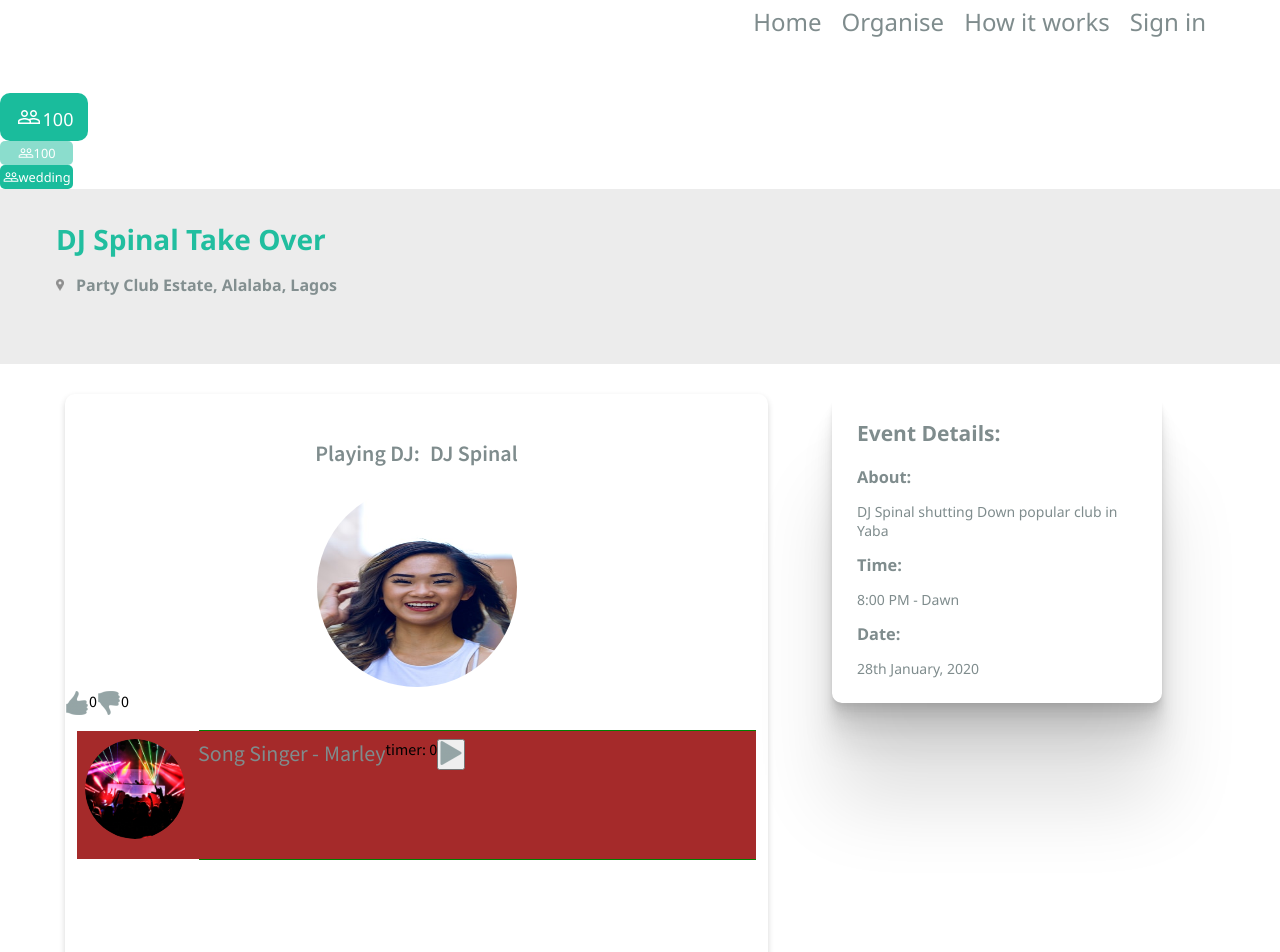
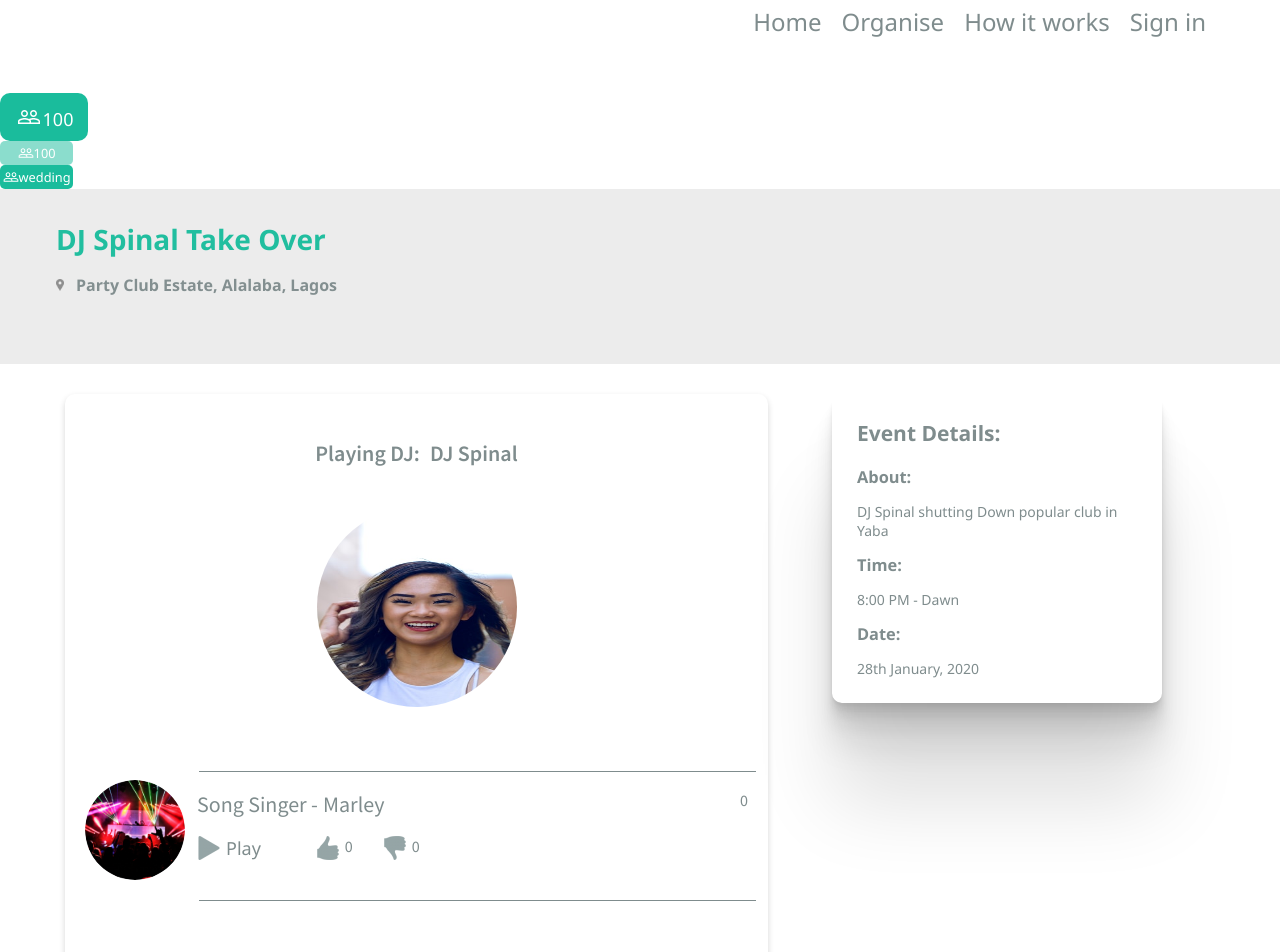
Before and after one commit to meekg33k/sca-code-queens, a React (Create React App) app: page /event in a window 1280 px wide. Shown: the top 952 px of the page. Built offline with nearby package versions, Linux system fonts and the light colour scheme.

Commit message:
worked on styling

```diff
--- a/src/components/CoverPhoto/CoverPhoto.css
+++ b/src/components/CoverPhoto/CoverPhoto.css
@@ -22,12 +22,11 @@
 }
 
 .djImage {
-    margin-bottom: 20px;
+    margin-bottom: 40px;
+    padding: 20px 0;
 }
 
-.likeOrUnlike {
-    display: flex;
-}
+
 
 @media (max-width: 740px) {
     .songDetails {
--- a/src/components/CoverPhoto/index.js
+++ b/src/components/CoverPhoto/index.js
@@ -1,7 +1,6 @@
 import React from "react";
 import Image from "../Image";
 import Text from "../Text";
-import LikeUnlike from "../LikeUnlike";
 import SingleSong from "../SingleSong";
 import "./CoverPhoto.css"
 
@@ -15,10 +14,8 @@ const CoverPhoto = ({name, coverimg}) => {
                 </div>
             <Text text={name} color="greyish" size="extrasmall" />
             </div>
-            <Image className="djImage" source={coverimg} alt="cover photo" width= {200} height= {200} />
-            <div className="likeOrUnlike">
-                <LikeUnlike source="./assets/thumbsup.png" alternate="like" />
-                <LikeUnlike source="./assets/thumbsdown.png" alternate="unlike" />
+            <div className="djImage">
+                <Image source={coverimg} alt="cover photo" width= {200} height= {200} />
             </div>
             <div>
                 <SingleSong albumPhoto="./assets/people-dancing-inside-dim-room.png" singer="Marley" />
--- a/src/components/LikeUnlike/LikeUnlike.css
+++ b/src/components/LikeUnlike/LikeUnlike.css
@@ -7,3 +7,8 @@
 .buttonCount {
     display: flex;
 }
+
+.counter {
+    color: #7f8c8d;
+    margin-left: 5px;
+  }
--- a/src/components/SingleSong/SingleSong.css
+++ b/src/components/SingleSong/SingleSong.css
@@ -4,7 +4,7 @@
 .addBorder::before {
     content:"";
     display: block;
-    border-bottom: 1px solid green;
+    border-bottom: 1px solid #7f8c8d;
     width: 82%;
     margin-left: auto;
 }
@@ -12,26 +12,79 @@
 .addBorder::after {
     content:"";
     display: block;
-    border-bottom: 1px solid green;
+    border-bottom: 1px solid #7f8c8d;
     width: 82%;
     margin-left: auto;
 }
 
 .singleSong {
-    background-color: brown;
     display: flex;
     height: 14vh;
     padding: 8px;
+
 }
+
+.songTimer {
+    flex-basis: 90%;
+
+}
+
 
 .albumSinger {
     display: inline-flex;
+    width: 100%;
+    margin-bottom: 5px;
+    margin-top: 10px;
+
 }
 
 .songSinger {
-    margin-left: 13px;
+    margin-left: 12px;
 }
 
 .singerName {
     margin-left: 5px;
 }
+
+.buttonAndIcon {
+    display: flex;
+    width: 100%;
+    margin-bottom: 15px;
+    margin-top: 10px;
+    padding: 3px 0;
+}
+
+.buttonIcon {
+    margin-left: 12px
+}
+
+.likeOrUnlike {
+    margin-left: 55px;
+    display: flex;
+
+}
+
+.unlike {
+    margin-left: 30px;
+}
+.playStop {
+    margin-left: 5px;
+}
+.iconPlay {
+    display: flex;
+    padding: 0;
+    border: none;
+    background: none;
+}
+
+.iconStop {
+    display: flex;
+    padding: 0;
+    border: none;
+    background: none;
+}
+
+.timer {
+    color: #7f8c8d;
+    margin-left: auto;
+}
--- a/src/components/SingleSong/index.js
+++ b/src/components/SingleSong/index.js
@@ -40,29 +40,47 @@ class SingleSong extends React.Component {
         }
 
         let start = (this.state.time === 0 || this.state.isPlaying === false) ?
-        <button onClick={this.startTimer}>
+        <button className="iconStop" onClick={this.startTimer}>
             <Icon src="./assets/play.png" alt="play button" />
+            <div className="playStop">
+                <Text text="Play" color="greyish" size="default"/>
+            </div>
         </button> : null
 
         let stop = (this.state.time !== 0 && this.state.isPlaying === true) ?
-        <button onClick={this.stopTimer}>
+        <button className="iconStop" onClick={this.stopTimer}>
             <Icon src="./assets/stop.png" alt="stop button" />
+            <div className="playStop">
+                <Text className="playStop" text="Stop" color="greyish" size="default"/>
+            </div>
         </button> : null
 
         return (
             <div className="addBorder">
                 <div className="singleSong">
+                    <div className="partyImage">
                         <Image source={this.props.albumPhoto} height = {100} width = {100} alt="Photo of this album"  />
+                    </div>
+                    <div className="songTimer">
                         <div className="albumSinger">
                             <div className="songSinger">
-                            <Text text="Song Singer - " color = "greyish" size="extrasmall" />
+                                <Text text="Song Singer  - " color = "greyish" size="extrasmall" />
                             </div>
                             <div className ="singerName">
                                 <Text text= {this.props.singer} color= "greyish" size="extrasmall" />
                             </div>
-                        <div>timer: {this.state.time} {duration} </div>
-                        <div className="buttonTimer"> {start} {stop} </div>
+                            <div className="timer">{this.state.time} {duration} </div>
+                        </div>
 
+                        <div className="buttonAndIcon">
+                            <div className="buttonIcon"> {start} {stop} </div>
+                            <div className="likeOrUnlike">
+                                <LikeUnlike source="./assets/thumbsup.png" alternate="like" />
+                                <div className = "unlike">
+                                    <LikeUnlike source="./assets/thumbsdown.png" alternate="unlike" />
+                                </div>
+                            </div>
+                        </div>
                     </div>
                 </div>
             </div>
```
Lines whose indentation alone changed are shown as unchanged.
